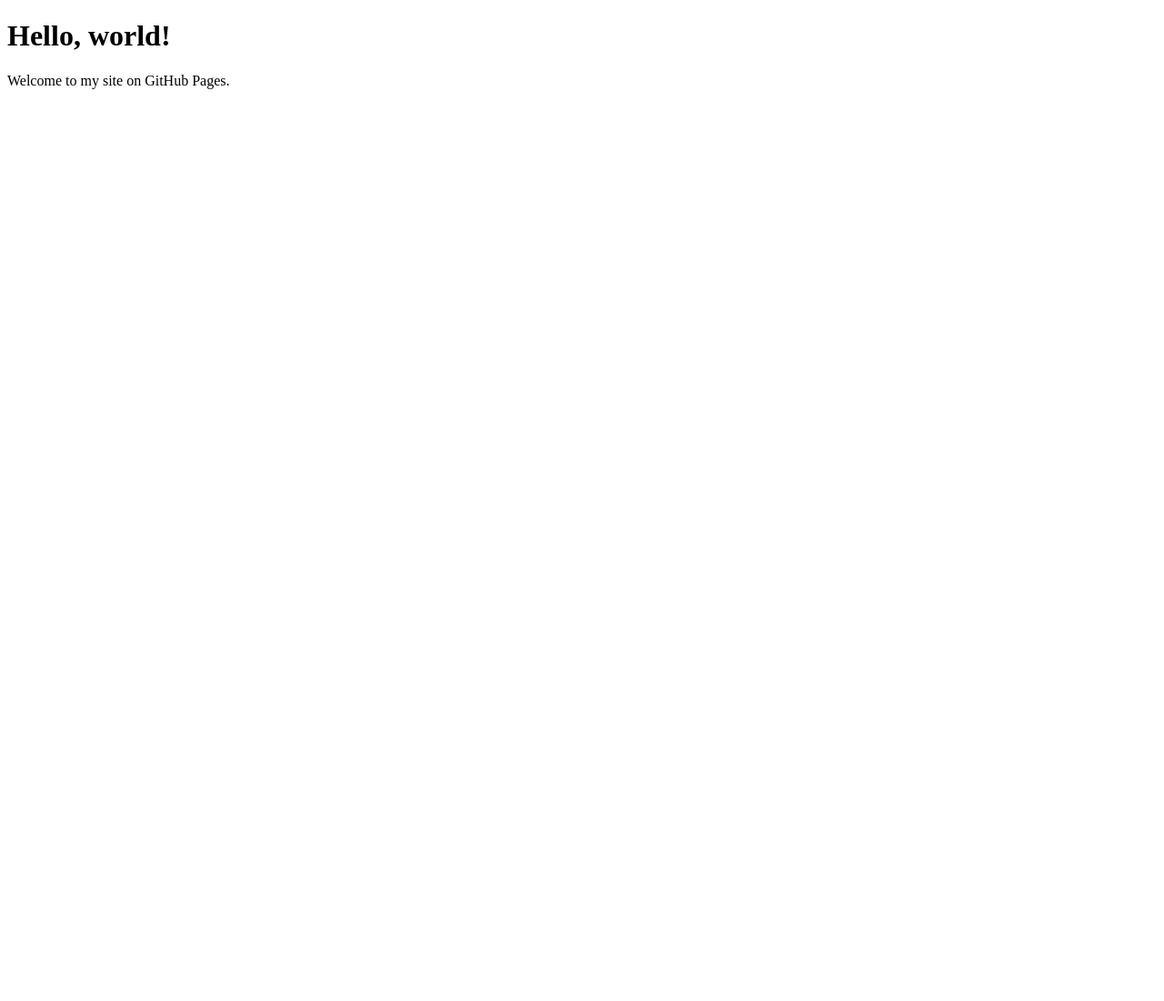
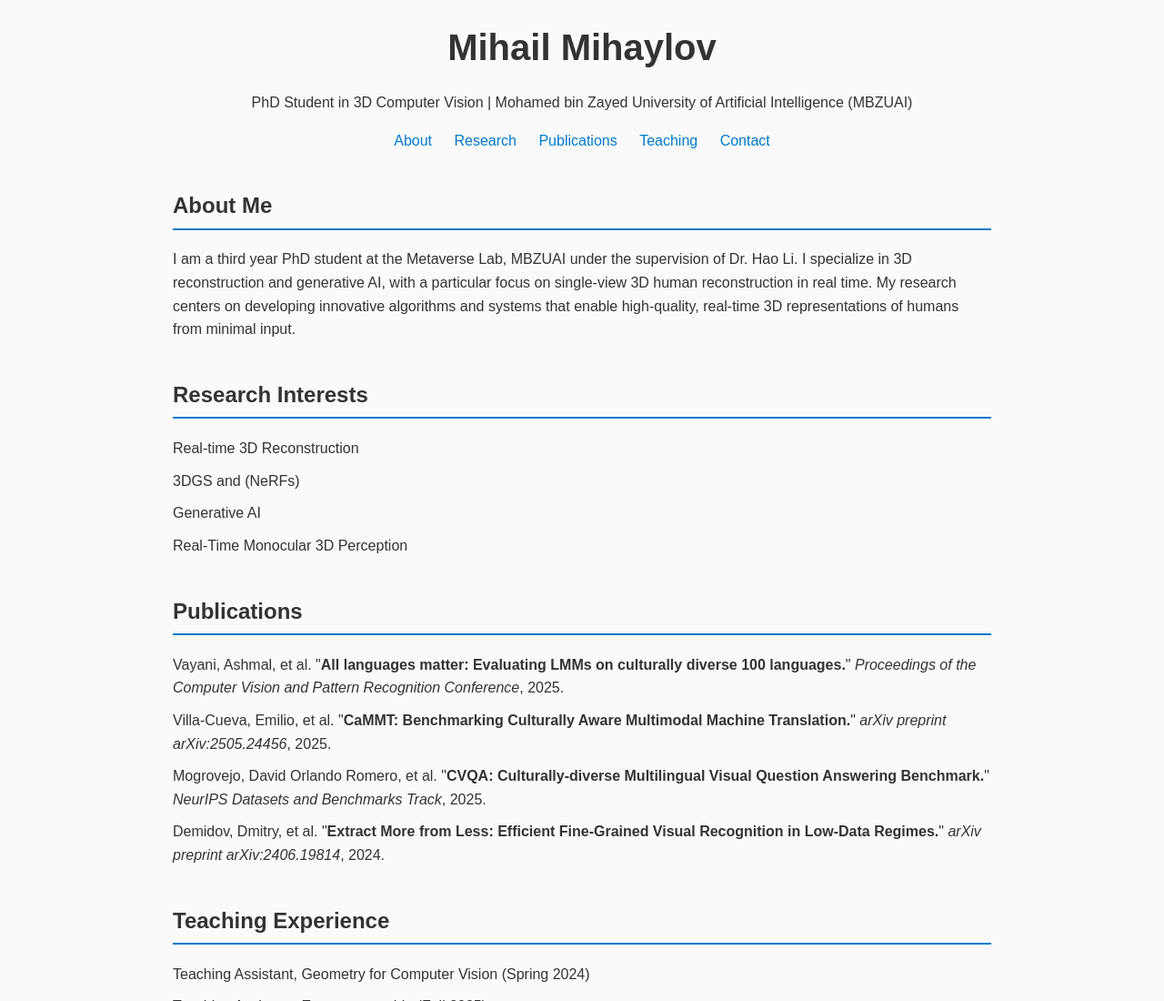
Before and after one commit to MihailMihaylov97/MihailMihaylov97.github.io, a plain HTML site: page index.html in a window 1280 px wide. Shown: the top 1100 px of the page at 91% size. Before the commit the page ends 800 px from the top, so only its background shows below. Drawn offline with Linux system fonts and the light colour scheme.

Commit message:
WIP version

```diff
--- a/index.html
+++ b/index.html
@@ -1,10 +1,98 @@
 <!DOCTYPE html>
-<html>
-  <head>
-    <title>My GitHub Page</title>
-  </head>
-  <body>
-    <h1>Hello, world!</h1>
-    <p>Welcome to my site on GitHub Pages.</p>
-  </body>
+<html lang="en">
+<head>
+  <meta charset="UTF-8">
+  <meta name="viewport" content="width=device-width, initial-scale=1.0">
+  <title>Mihail Mihaylov | PhD Student in 3D Computer Vision</title>
+  <link rel="stylesheet" href="style.css">
+</head>
+<body>
+  <header>
+    <h1>Mihail Mihaylov</h1>
+    <p>PhD Student in 3D Computer Vision | Mohamed bin Zayed University of Artificial Intelligence (MBZUAI)</p>
+    <nav>
+      <a href="#about">About</a>
+      <a href="#research">Research</a>
+      <a href="#publications">Publications</a>
+      <a href="#teaching">Teaching</a>
+      <a href="#contact">Contact</a>
+    </nav>
+  </header>
+
+  <section id="about">
+    <h2>About Me</h2>
+    <p>
+      I am a third year PhD student at the Metaverse Lab, MBZUAI under the supervision of Dr. Hao Li. I specialize in
+      3D reconstruction and generative AI, with a particular focus on single-view 3D human reconstruction in real
+      time. My research centers on developing innovative algorithms and systems that enable high-quality, real-time
+      3D representations of humans from minimal input.
+    </p>
+  </section>
+
+  <section id="research">
+    <h2>Research Interests</h2>
+    <ul>
+      <li>Real-time 3D Reconstruction</li>
+      <li>3DGS and (NeRFs)</li>
+      <li>Generative AI</li>
+      <li>Real-Time Monocular 3D Perception</li>
+    </ul>
+  </section>
+
+  <section id="publications">
+    <h2>Publications</h2>
+    <ul>
+      <li>
+        Vayani, Ashmal, et al.
+        "<strong>All languages matter: Evaluating LMMs on culturally diverse 100 languages.</strong>"
+        <em>Proceedings of the Computer Vision and Pattern Recognition Conference</em>, 2025.
+      </li>
+      <li>
+        Villa-Cueva, Emilio, et al.
+        "<strong>CaMMT: Benchmarking Culturally Aware Multimodal Machine Translation.</strong>"
+        <em>arXiv preprint arXiv:2505.24456</em>, 2025.
+      </li>
+      <li>
+        Mogrovejo, David Orlando Romero, et al.
+        "<strong>CVQA: Culturally-diverse Multilingual Visual Question Answering Benchmark.</strong>"
+        <em>NeurIPS Datasets and Benchmarks Track</em>, 2025.
+      </li>
+      <li>
+        Demidov, Dmitry, et al.
+        "<strong>Extract More from Less: Efficient Fine-Grained Visual Recognition in Low-Data Regimes.</strong>"
+        <em>arXiv preprint arXiv:2406.19814</em>, 2024.
+      </li>
+    </ul>
+  </section>
+
+  <section id="teaching">
+    <h2>Teaching Experience</h2>
+    <ul>
+      <li>Teaching Assistant, Geometry for Computer Vision (Spring 2024)</li>
+      <li>Teaching Assistant, Entrepreneurship (Fall 2025)</li>
+      <li>Personal Tutor, Essential Math for AI (Fall 2025)</li>
+      <li>Personal Tutor, Python Programming (Fall 2025)</li>
+    </ul>
+  </section>
+
+  <section id="work">
+    <h2>Work Experience</h2>
+    <ul>
+      <li>Founding Research Engineer, Efemarai (March 2022 - July 2023)</li>
+      <li>Machine Learning Engineer, AdHash (October 2021 - March 2022)</li>
+      <li>Machine Learning Engineer, Ablera (September 2019 - October 2021)</li>
+      <li>Data Science Intern, Amplify Analytix (May 2019 - September 2019)</li>
+    </ul>
+  </section>
+
+  <section id="contact">
+    <h2>Contact</h2>
+    <p>Email: john.doe [at] example.edu</p>
+    <p><a href="https://github.com/MihailMihaylov97">GitHub</a> | <a href="https://scholar.google.com/citations?user=TFOm670AAAAJ&hl=bg">Google Scholar</a> | <a href="https://www.linkedin.com/in/mihailmm/">LinkedIn</a></p>
+  </section>
+
+  <footer>
+    <p>© 2025 Mihail Mihaylov | Built with GitHub Pages</p>
+  </footer>
+</body>
 </html>
--- /dev/null
+++ b/style.css
@@ -0,0 +1,45 @@
+body {
+    font-family: Arial, sans-serif;
+    max-width: 900px;
+    margin: 0 auto;
+    padding: 20px;
+    line-height: 1.6;
+    color: #333;
+    background: #fafafa;
+  }
+  header {
+    text-align: center;
+    margin-bottom: 40px;
+  }
+  header h1 {
+    margin: 0;
+    font-size: 2.5em;
+  }
+  nav a {
+    margin: 0 10px;
+    text-decoration: none;
+    color: #007acc;
+  }
+  nav a:hover {
+    text-decoration: underline;
+  }
+  section {
+    margin-bottom: 40px;
+  }
+  h2 {
+    border-bottom: 2px solid #007acc;
+    padding-bottom: 5px;
+  }
+  ul {
+    list-style-type: none;
+    padding: 0;
+  }
+  li {
+    margin-bottom: 10px;
+  }
+  footer {
+    text-align: center;
+    margin-top: 50px;
+    font-size: 0.9em;
+    color: #555;
+  }
```
